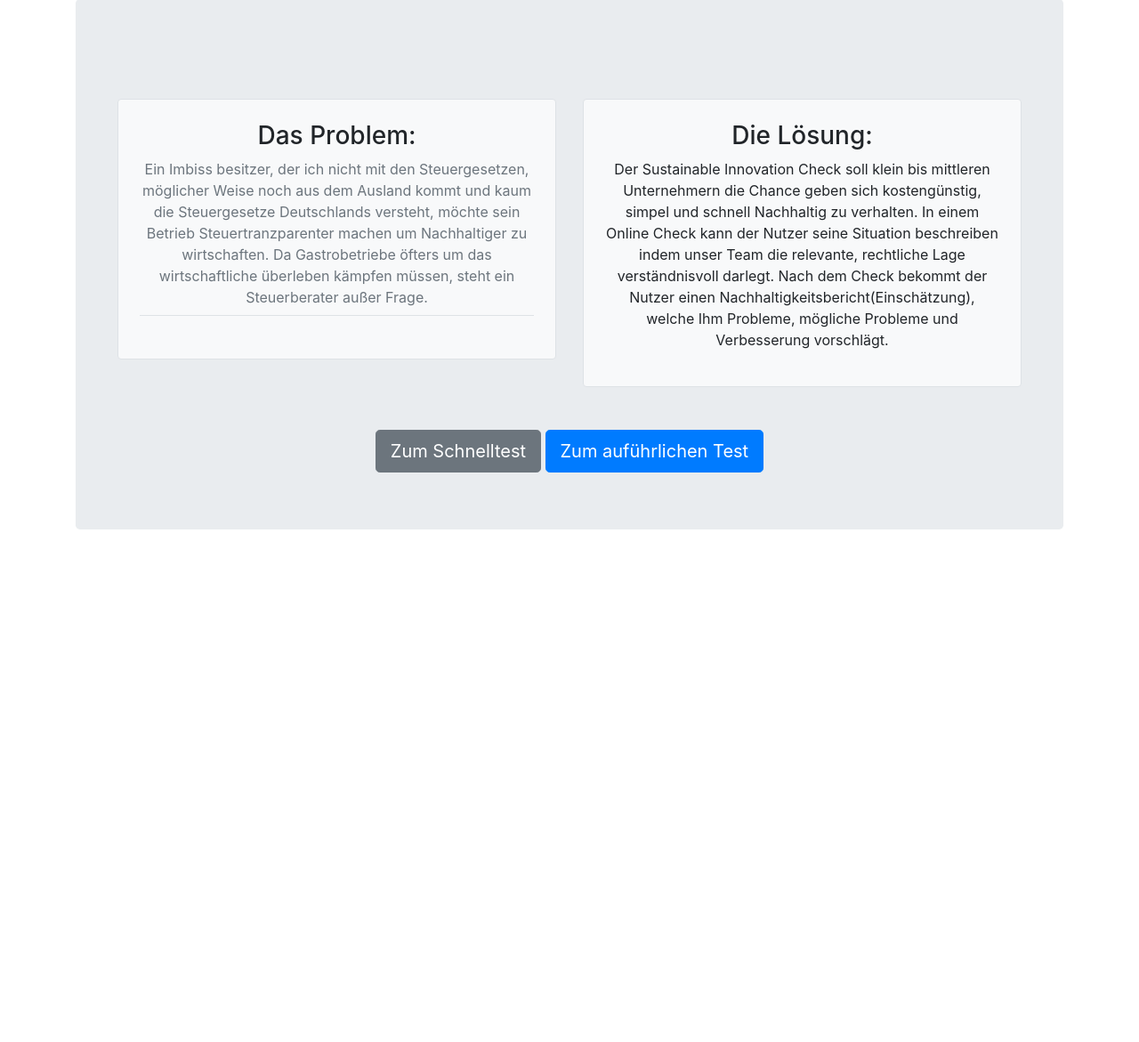
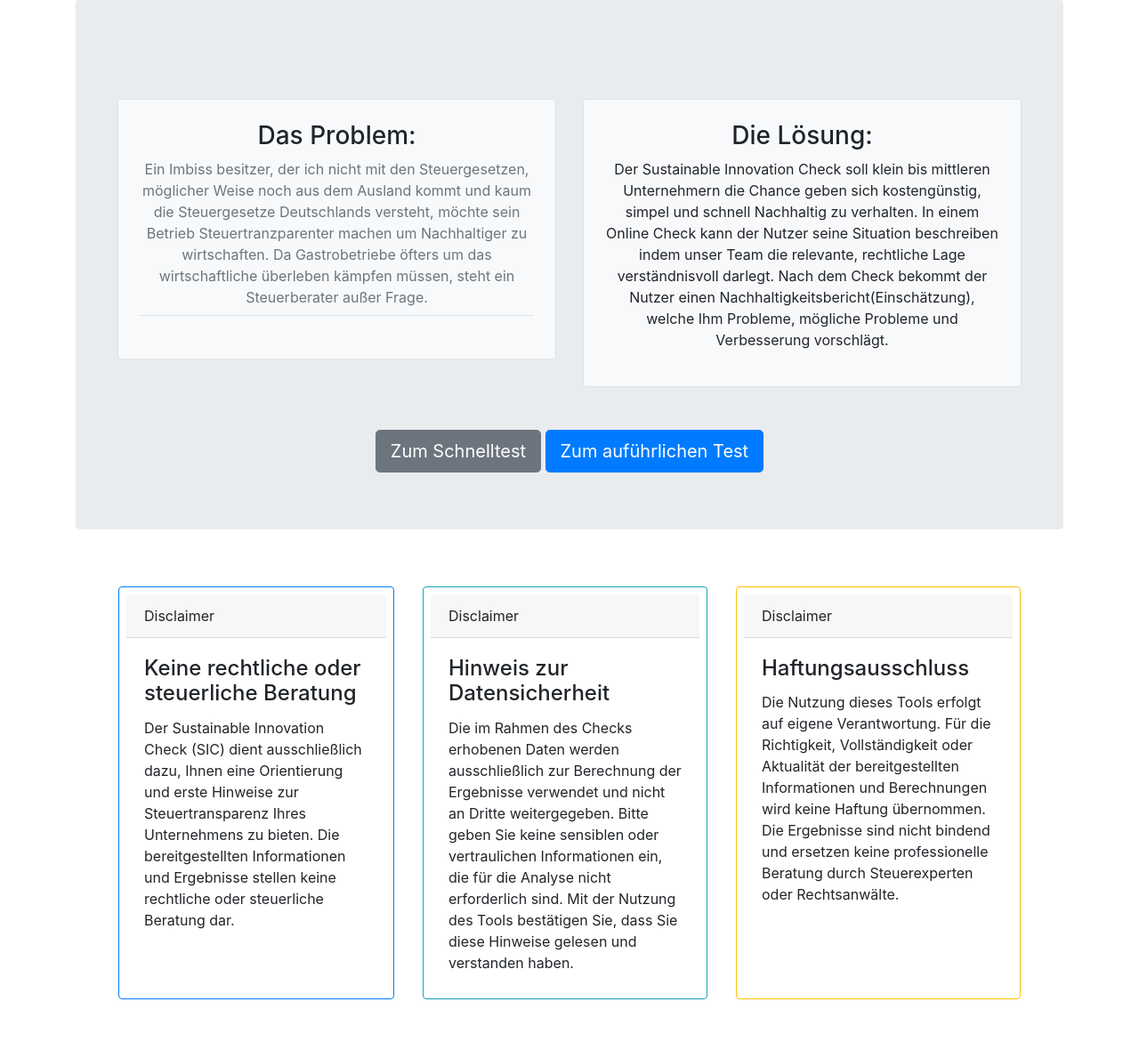
Before and after one commit to Nayon0505/SIC-Projekt, a Python web app: template templates/index.html in a window 1280 px wide. Shown: the part 81-1252 px from the top of the page at 89% size. Before the commit the page ends 676 px from the top, so only its background shows below. Run offline with Jinja, Linux system fonts and the light colour scheme; the template is opened without the code that fills it, so the values that code supplies are empty; some libraries are stand-ins or nearby versions.

Commit message:
Ich füge rechtlichen disclaimer, Limit fpr pdfs und löschen von pdfs ein

```diff
--- a/templates/index.html
+++ b/templates/index.html
@@ -35,4 +35,29 @@
         <a href="{{url_for('ausführlicherTest')}}"><button type="button" class="btn btn-primary btn-lg">Zum auführlichen Test</button></a>
 
 </div>
+<div class="d-flex flex-row bd-highlight m-3 p-3">
+    <div class="p-2 bd-highlight card border-primary m-3" style="max-width: 20rem;">
+        <div class="card-header">Disclaimer</div>
+        <div class="card-body">
+            <h4 class="card-title">Keine rechtliche oder steuerliche Beratung</h4>
+            <p class="card-text">Der Sustainable Innovation Check (SIC) dient ausschließlich dazu, Ihnen eine Orientierung und erste Hinweise zur Steuertransparenz Ihres Unternehmens zu bieten. Die bereitgestellten Informationen und Ergebnisse stellen keine rechtliche oder steuerliche Beratung dar.</p>
+        </div>
+    </div>
+    <div class="p-2 bd-highlight card border-info m-3" style="max-width: 20rem;">
+        <div class="card-header">Disclaimer</div>
+        <div class="card-body">
+            <h4 class="card-title">Hinweis zur Datensicherheit</h4>
+            <p class="card-text">Die im Rahmen des Checks erhobenen Daten werden ausschließlich zur Berechnung der Ergebnisse verwendet und nicht an Dritte weitergegeben. Bitte geben Sie keine sensiblen oder vertraulichen Informationen ein, die für die Analyse nicht erforderlich sind. Mit der Nutzung des Tools bestätigen Sie, dass Sie diese Hinweise gelesen und verstanden haben.</p>
+        </div>
+    </div>
+    <div class="p-2 bd-highlight card border-warning m-3" style="max-width: 20rem;">
+        <div class="card-header">Disclaimer</div>
+        <div class="card-body">
+            <h4 class="card-title">Haftungsausschluss</h4>
+            <p class="card-text">Die Nutzung dieses Tools erfolgt auf eigene Verantwortung. Für die Richtigkeit, Vollständigkeit oder Aktualität der bereitgestellten Informationen und Berechnungen wird keine Haftung übernommen. Die Ergebnisse sind nicht bindend und ersetzen keine professionelle Beratung durch Steuerexperten oder Rechtsanwälte.</p>
+        </div>
+    </div>
+</div>
+
+
 {% endblock %}
```
Also changed, not shown: app.py (+42 -4 lines), templates/meinBereich.html (+30 -0 lines), instance/db.sqlite, 2 other files.
